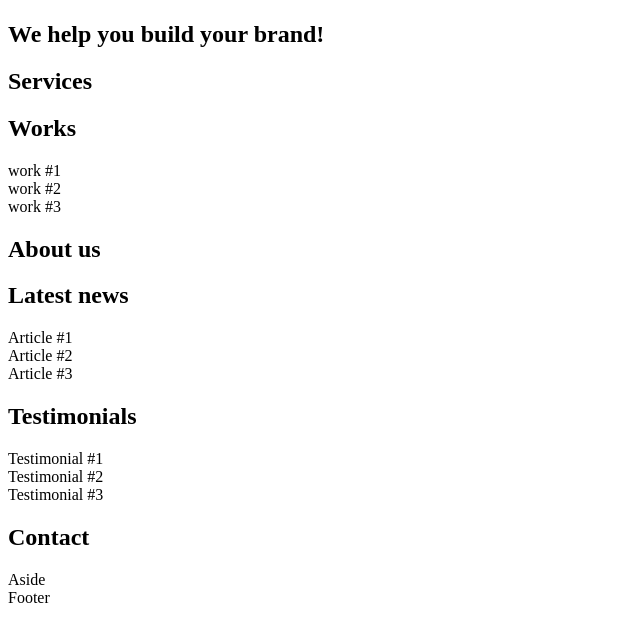
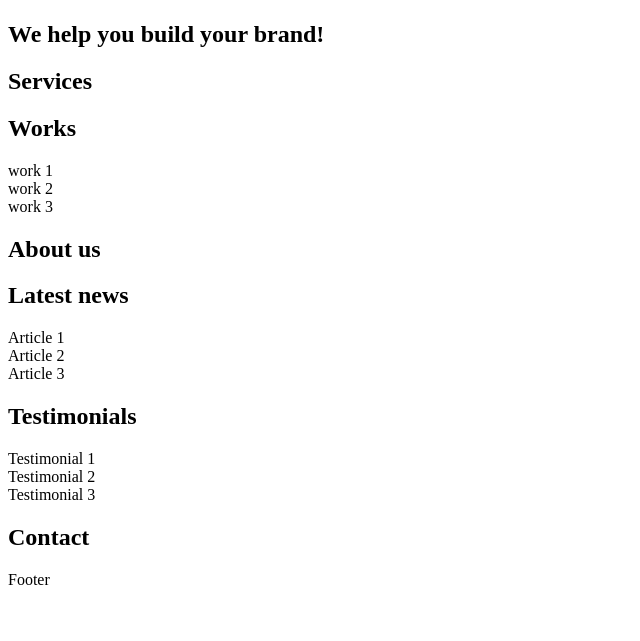
Before and after one commit to saima-riaz/holbertonschool-web_front_end, a plain HTML site: page html_advanced/9-index.html in a window 1280 px wide. Shown: the part 59-700 px from the top of the page, without its empty margins (0-640 px from the left). Drawn offline with Linux system fonts and the light colour scheme.

Commit message:
fix task 9

```diff
--- a/html_advanced/9-index.html
+++ b/html_advanced/9-index.html
@@ -22,47 +22,28 @@
             </section>
             <section>
                 <h2>Works</h2>
-                <article>
-                    work #1
-                </article>
-                <article>
-                    work #2
-                </article>
-                <article>
-                    work #3
-                </article>
+                <article>work 1</article>
+                <article>work 2</article>
+                <article>work 3</article>
             </section>
             <section>
                 <h2>About us</h2>
             </section>
             <section>
                 <h2>Latest news</h2>
-                <article>
-                    Article #1
-                </article>
-                <article>
-                    Article #2
-                </article>
-                <article>
-                    Article #3
-                </article>
+                <article>Article 1</article>
+                <article>Article 2</article>
+                <article>Article 3</article>
             </section>
             <section>
                 <h2>Testimonials</h2>
-                <article>
-                    Testimonial #1
-                </article>
-                <article>
-                    Testimonial #2
-                </article>
-                <article>
-                    Testimonial #3
-                </article>
+                <article>Testimonial 1</article>
+                <article>Testimonial 2</article>
+                <article>Testimonial 3</article>
             </section>
             <section>
                 <h2>Contact</h2>
             </section>
-            <aside>Aside</aside>
         </main>
         <footer>
             Footer
```
